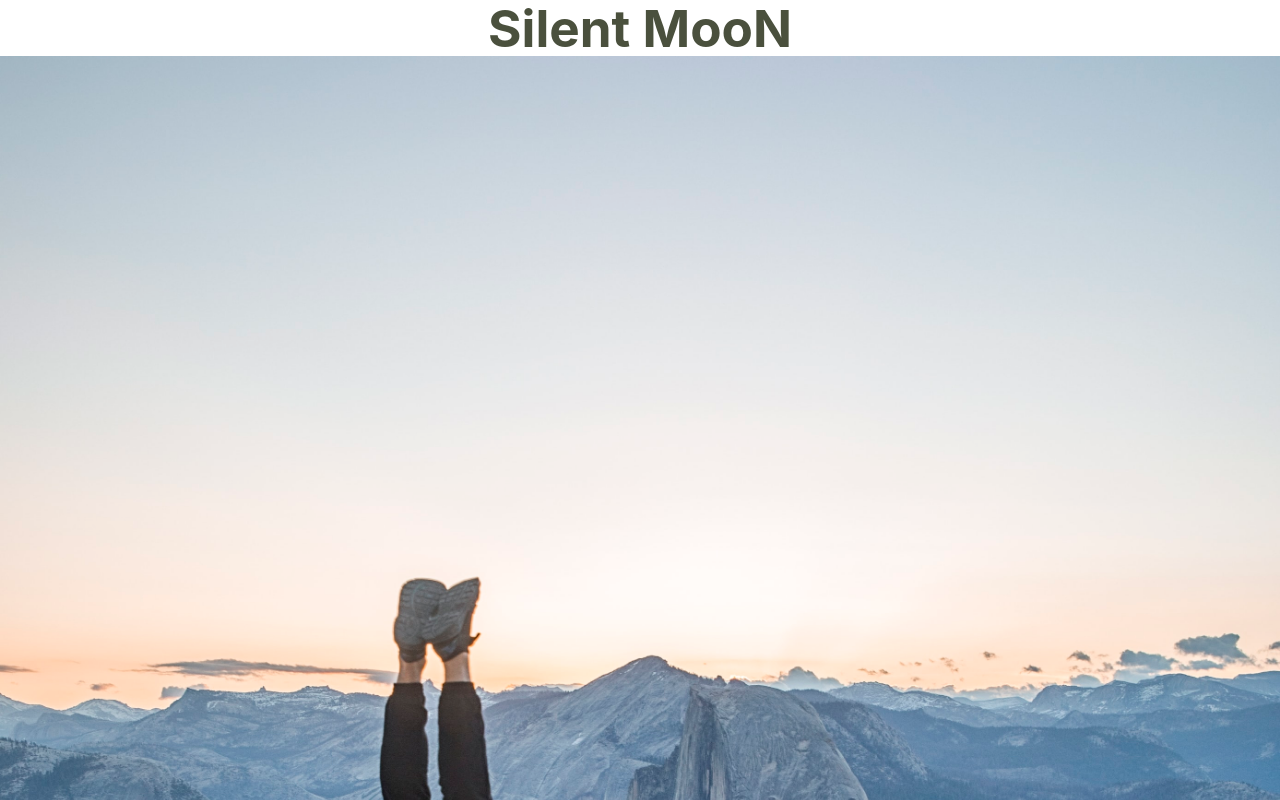
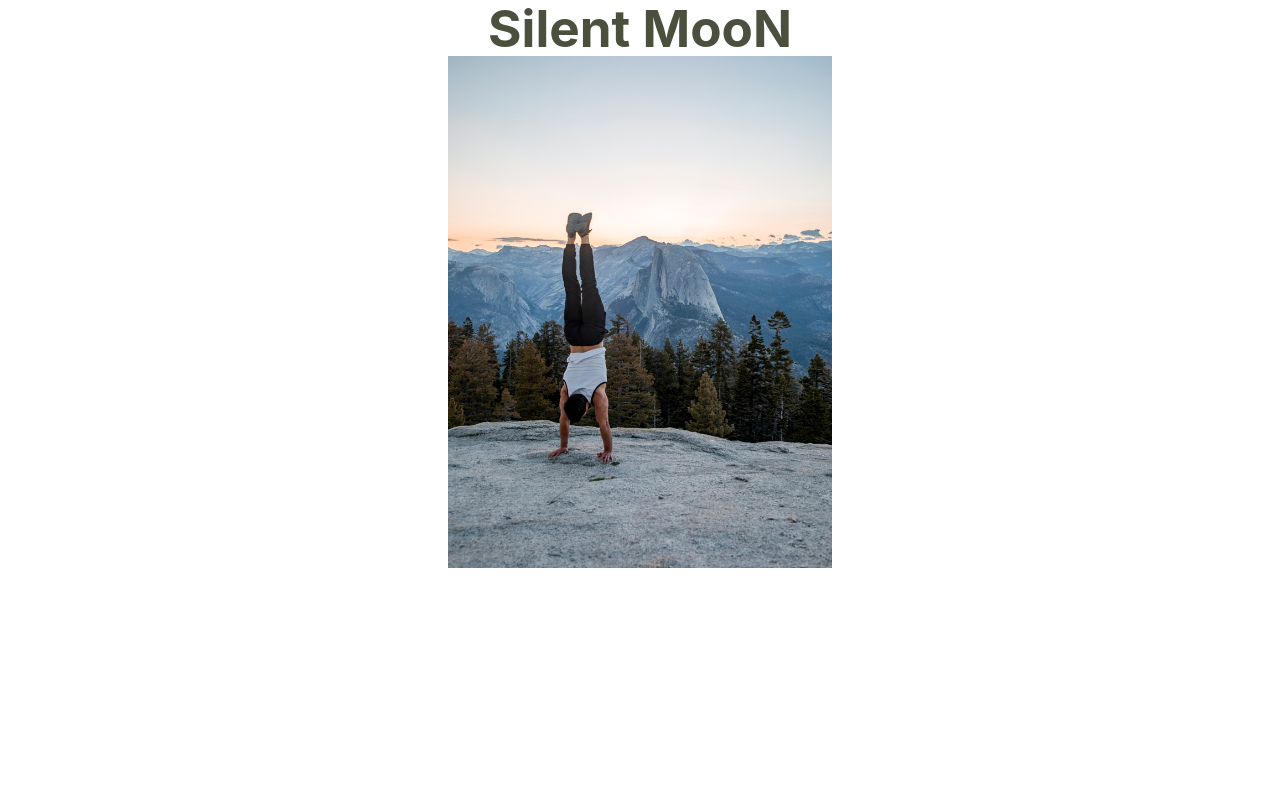
Before and after one commit to megbug/Silentmoon, a React (Vite) app in the folder frontend/: page / in a window 1280 px wide. Shown: the top 800 px of the page. Built offline with nearby package versions, Linux system fonts and the light colour scheme.

Commit message:
LandingPage

```diff
--- a/frontend/src/pages/LandingPage.jsx
+++ b/frontend/src/pages/LandingPage.jsx
@@ -1,12 +1,12 @@
 import '../sass/LandingPage.scss'
-import handstand from '../assets/img/80a1135252f7ce8124a9e0876627b9b86f582cb9.jpg';
+// import handstand from '../assets/img/80a1135252f7ce8124a9e0876627b9b86f582cb9.jpg';
 
 
 const LandingPage = () => {
     return (
         <section>
-            <img src={handstand} alt="handstand" />
-            <div></div>
+            {/* <img src={handstand} alt="handstand" /> */}
+            <div className='handstand'></div>
         </section>
     );
 }
--- a/frontend/src/sass/LandingPage.scss
+++ b/frontend/src/sass/LandingPage.scss
@@ -1,7 +1,18 @@
-img {
-    width: 100vw
+// img {
+//     width: 100vw
+// }
+// * {
+//     margin: 0;
+//     padding: 0;
+//     box-sizing: border-box;
+// }
+
+.handstand {
+    background: url('../assets/img/80a1135252f7ce8124a9e0876627b9b86f582cb9.jpg') center/contain no-repeat;
+    // background-size: contain;
+    // background-repeat: no-repeat;
+    padding-bottom: 40%;
+    width: 100%;
+
+
 }
-
-// div{
-//     background-image: ;
-// }
```
Also changed, not shown: 1 other file (tests, documents, lock files or other folders).
